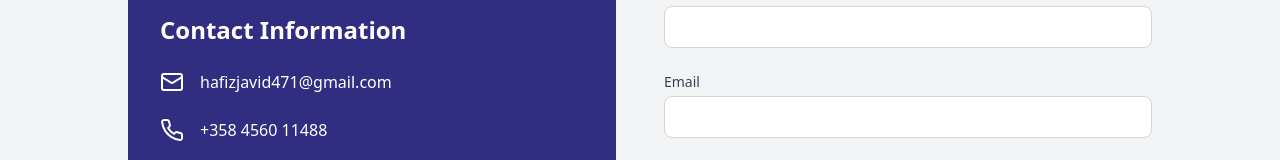
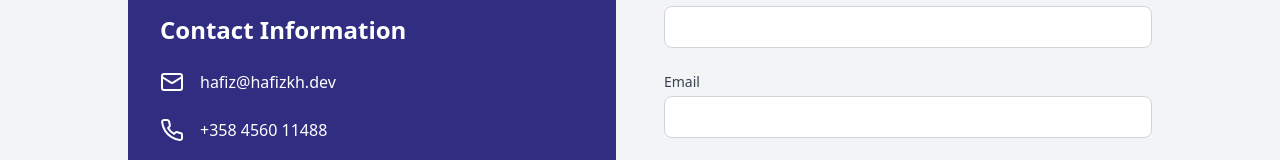
Before and after one commit to hafizkh/portfolio-hafizkh, a React (Vite) app: page / in a window 1280 px wide. Shown: the part 5016-5176 px from the top of the page. Built offline with nearby package versions, Linux system fonts and the light colour scheme.

Commit message:
`Update email address in Contact component`

```diff
--- a/src/components/Contact.tsx
+++ b/src/components/Contact.tsx
@@ -53,7 +53,7 @@ function Contact() {
               <div className="space-y-6">
                 <div className="flex items-center">
                   <Mail className="w-6 h-6 mr-4" />
-                  <span>hafizjavid471@gmail.com</span>
+                  <span>hafiz@hafizkh.dev</span>
                 </div>
                 <div className="flex items-center">
                   <Phone className="w-6 h-6 mr-4" />
```
